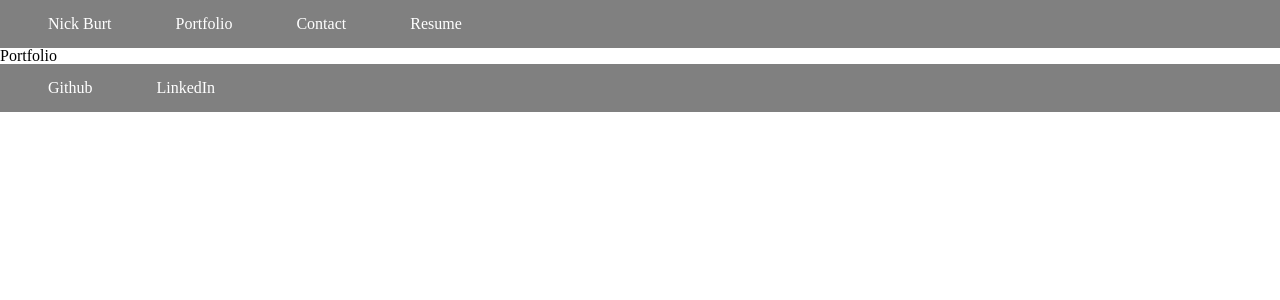
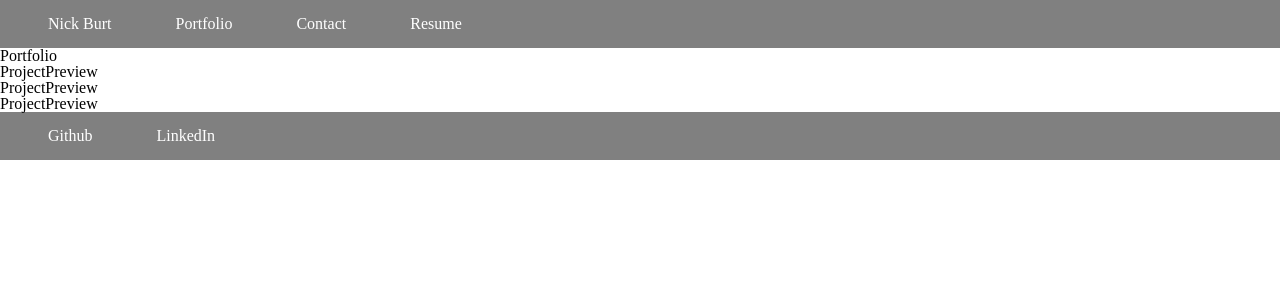
Before and after one commit to nbur4556/react-portfolio, a React (Create React App) app: page /portfolio in a window 1280 px wide. Shown: the top 300 px of the page. Built offline with nearby package versions, Linux system fonts and the light colour scheme.

Commit message:
adds project preview component

```diff
--- /dev/null
+++ b/src/components/ProjectPreview.js
@@ -0,0 +1,11 @@
+import React from 'react';
+
+const ProjectPreview = () => {
+    return (
+        <section>
+            ProjectPreview
+        </section>
+    )
+}
+
+export default ProjectPreview;
--- a/src/pages/Portfolio.js
+++ b/src/pages/Portfolio.js
@@ -1,7 +1,18 @@
 import React from 'react';
 
+// Components
+import ProjectPreview from '../components/ProjectPreview.js';
+
 const Portfolio = () => {
-    return (<div>Portfolio</div>);
+    return (
+        <section class="portfolio-page">
+            Portfolio
+
+            <ProjectPreview />
+            <ProjectPreview />
+            <ProjectPreview />
+        </section>
+    );
 }
 
 export default Portfolio;
```
